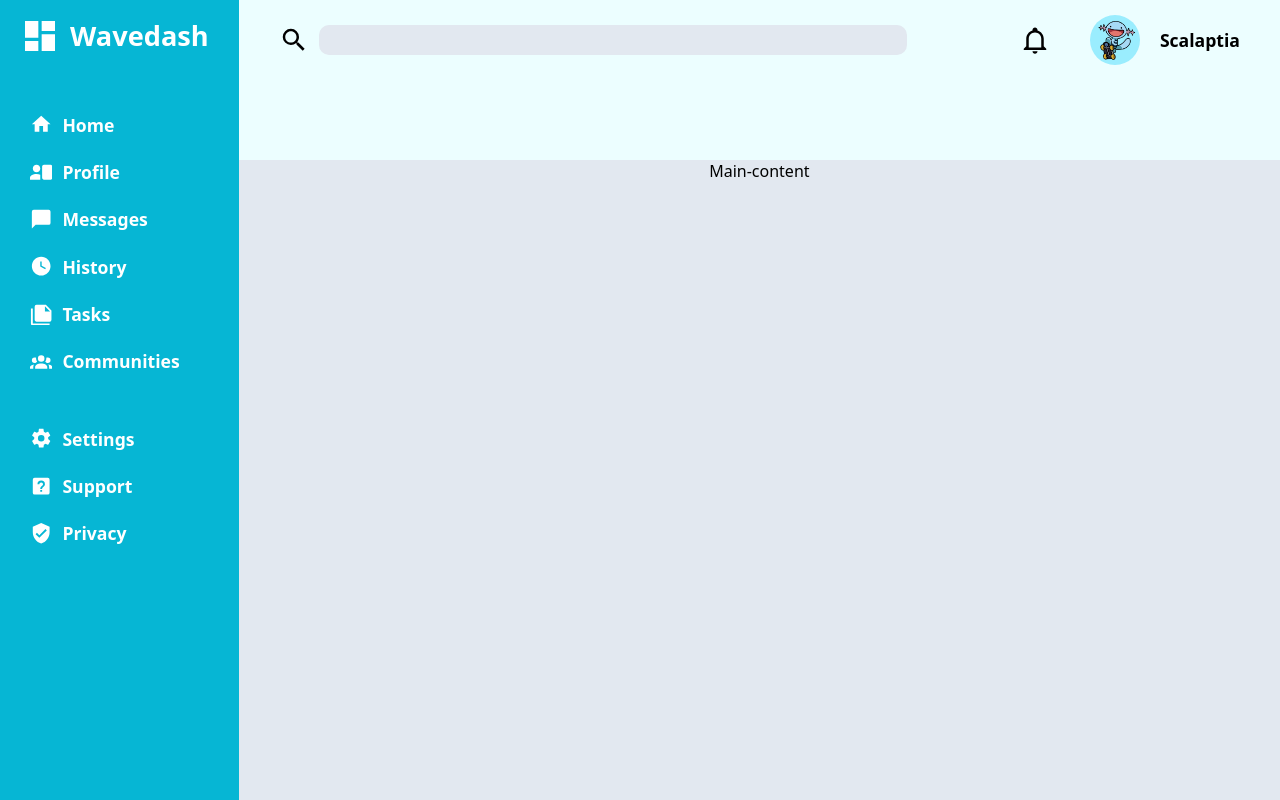
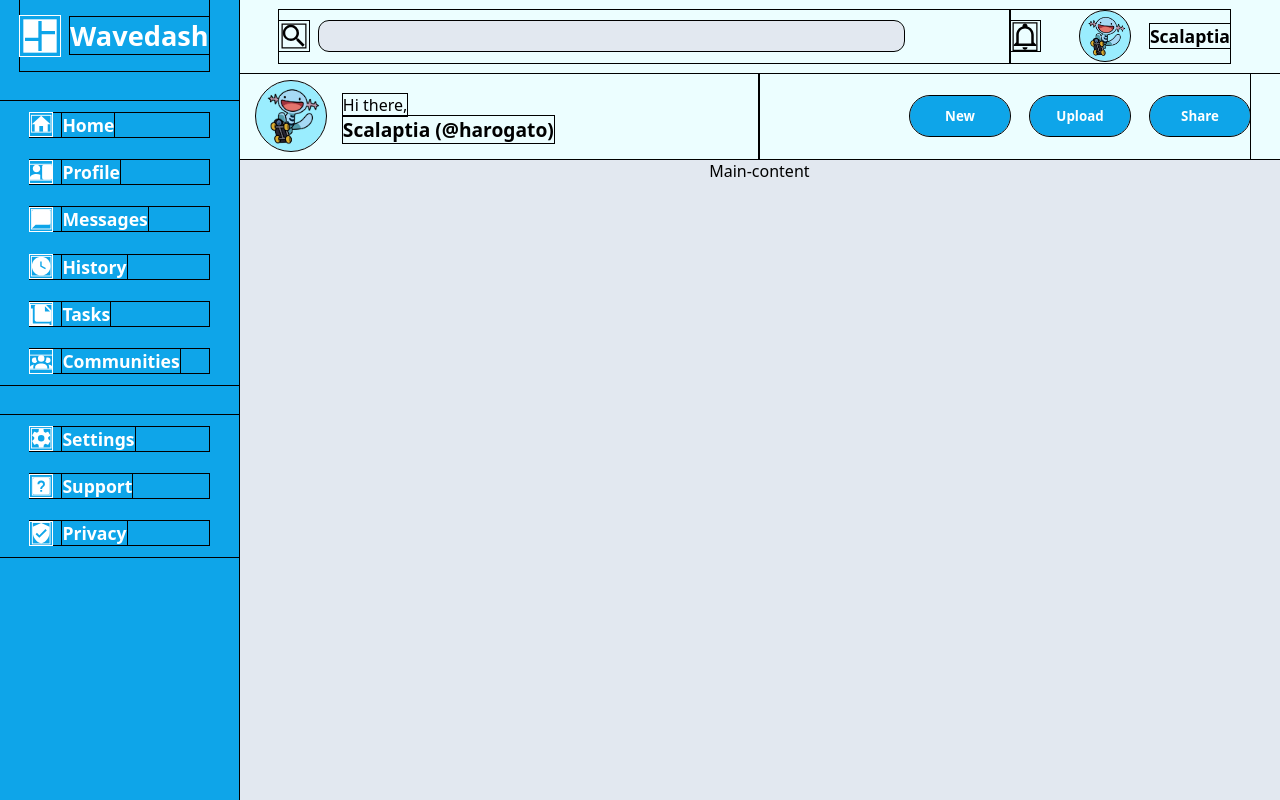
Before and after one commit to Scalaptia/admin-dashboard, a plain HTML site: page index.html in a window 1280 px wide. Drawn offline with Linux system fonts and the light colour scheme.

Commit message:
Welcome and buttons

```diff
--- a/index.html
+++ b/index.html
@@ -22,7 +22,16 @@
             </div>
         </div>
         <div id="welcome">
-
+            <div id="welcome-user">
+                <img src="./images/profile-picture.jpg">
+                <p>Hi there, </p>
+                <h2>Scalaptia (@harogato)</h2>
+            </div>
+            <div id="welcome-buttons">
+                <button>New</button>
+                <button>Upload</button>
+                <button>Share</button>
+            </div>
         </div>
     </div>
 
--- a/style.css
+++ b/style.css
@@ -1,8 +1,12 @@
+:root {
+    --main-color: #0ea5e9;
+}
+
 * {
     padding: 0;
     margin: 0;
     font-family: system-ui, -apple-system, BlinkMacSystemFont, 'Segoe UI', Roboto, Oxygen, Ubuntu, Cantarell, 'Open Sans', 'Helvetica Neue', sans-serif;
-    //outline: 1px solid black;
+    outline: 1px solid black;
 }
 
 body {
@@ -13,22 +17,21 @@ body {
     text-align: center;
 }
 
-#main-content {
-    background-color: #e2e8f0;
-}
-
 /* Header */
 
 #header {
     background-color: #ecfeff;
     grid-column: 2/3;
     display: grid;
-    grid-template-rows: 1fr 1fr;
+    grid-template-rows: 1fr 1.2fr;
 }
 
     /* Search */
 
     #search {
+        position: sticky;
+        top: 0;
+        background-color: #ecfeff;
         display: grid;
         grid-template-columns: 3fr 1fr;
         padding: 10px;
@@ -49,7 +52,7 @@ body {
 
         #search-bar input {
             background-color: #e2e8f0;
-        width: clamp(200px, 80%, 700px);
+            width: clamp(200px, 80%, 1000px);
             height: 30px;
             border-radius: 10px;
             border-style: none;
@@ -61,7 +64,7 @@ body {
             justify-content: end;
             align-items: center;
             gap: 20px;
-        margin-right: 30px;
+            margin-right: 40px;
         }
 
         #user img {
@@ -75,16 +78,72 @@ body {
             font-size: 1.1rem;
         }
 
+    /* Welcome */
+
+    #welcome {
+        display: grid;
+        grid-row: 2/3;
+        grid-template-columns: 1fr 1fr;
+    }
+
+        #welcome-user {
+            display: grid;
+            grid-template-columns: 1fr 4fr;
+            grid-template-rows: 1fr 1fr;
+        }
+
+        #welcome-user img {
+            grid-row: 1/3;
+            height: 70px;
+            width: 70px;
+            border-radius: 50%;
+            justify-self: center;
+            align-self: center;
+        }
+
+        #welcome-user p {
+            align-self: end;
+            justify-self: start;
+        }
+
+        #welcome-user h2 {
+            align-self: start;
+            justify-self: start;
+            font-size: 1.2rem;
+        }
+
+    /* Buttons */
+
+    #welcome-buttons {
+        display: flex;
+        justify-content: end;
+        align-items: center;
+        gap: 20px;
+        margin-right: 30px;
+    }
+
+    #welcome-buttons button {
+        height: 40px;
+        width: 100px;
+        border-radius: 20px;
+        border: none;
+        background-color: var(--main-color);
+        color: white;
+        font-weight: 700;
+    }
 
 /* Sidebar */
 
 #sidebar {
-    background-color: #06b6d4;
+    position: sticky;
+    top: 0;
+    background-color: var(--main-color);
     color: white;
-    grid-row: 1 / 3;
     display: grid;
+    grid-row: 1/3;
     grid-template-rows: 1fr 4fr 2fr 3fr;
     gap: 30px;
+    height: 100vh;
 }
 
 #sidebar svg {
@@ -126,3 +185,10 @@ body {
     #menu .item svg, #settings .item svg {
         height: 1.4rem;
     }
+
+/* Main Content */
+
+#main-content {
+    background-color: #e2e8f0;
+    grid-column: 2/3;
+}
```
Lines whose indentation alone changed are shown as unchanged.
